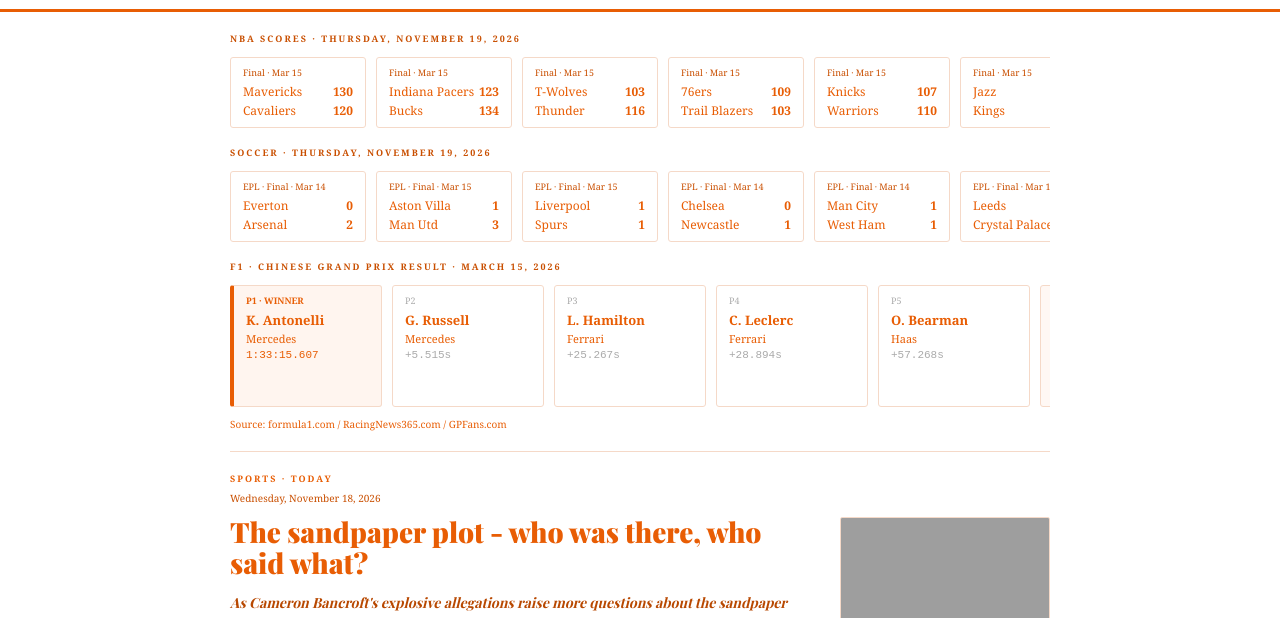
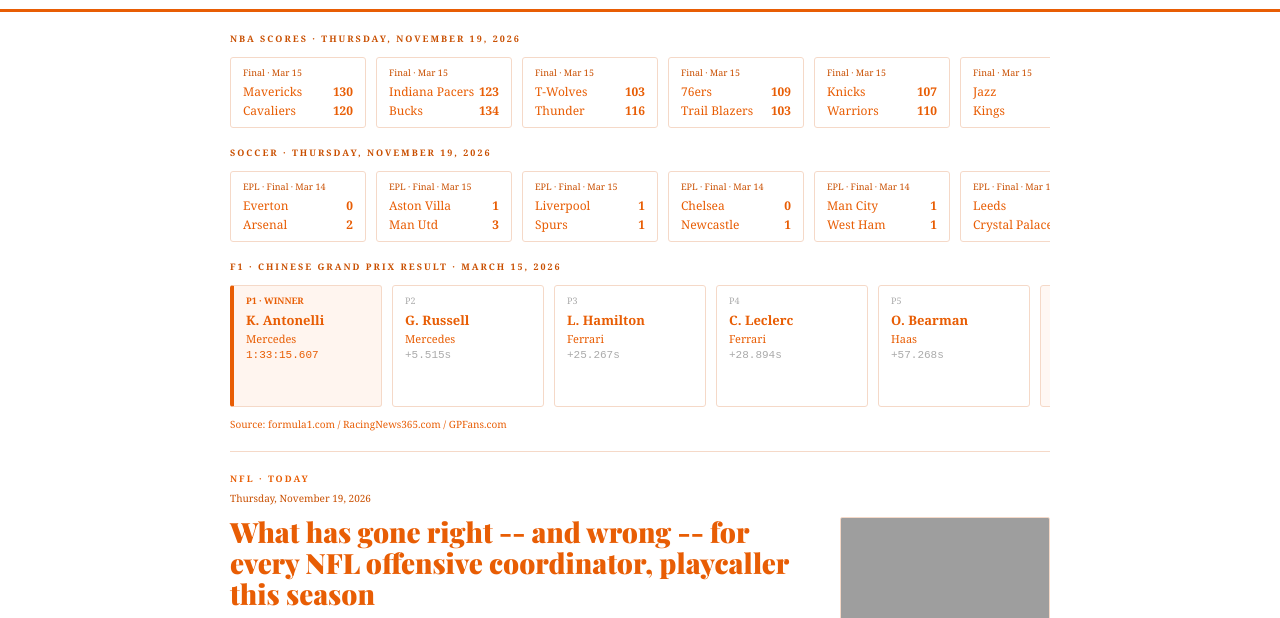
Before and after one commit to ashermorgan8811/Sports-news3, a plain HTML site: page index.html in a window 1280 px wide. Shown: the part 163-781 px from the top of the page. Drawn offline with nearby package versions, Linux system fonts and the light colour scheme; grey boxes are pictures that could not be loaded; a web font is replaced by a local one.

Commit message:
Daily update 2026-11-19 18:25 UTC

```diff
--- a/index.html
+++ b/index.html
@@ -207,7 +207,7 @@ function msUntilNext() {
 
 const DOY        = getEditionDay();
 const DATE_LABEL = getEditionLabel();
-const DATE_ISO = '2026-11-18'; // auto-updated 2026-11-18
+const DATE_ISO = '2026-11-19'; // auto-updated 2026-11-19
 function shuffle(arr) {
   const a = [...arr];
   let s = ((DOY + 1) * 2654435769) >>> 0;
@@ -322,17 +322,22 @@ const NCAA_1S = [
 ];
 
 const ALL_LEADS = [
-  {id:'live_0',tag:'NBA · Today',date:'Wednesday, November 18, 2026',query:'basketball nba arena game action',seed:322,headline:'NBA DFS: Top DraftKings, FanDuel daily Fantasy picks for Wednesday, Nov. 18 include James Harden',deck:'SportsLine\'s Mike McClure, a daily Fantasy pro with more than $2 million in winnings, gives optimal NBA DFS lineup advice for Wednesday...',body:['SportsLine\'s Mike McClure, a daily Fantasy pro with more than $2 million in winnings, gives optimal NBA DFS lineup advice for Wednesday','Source: CBS Sports.'],sources:[{o:'CBS Sports',d:'Live RSS feed'}]},
-  {id:'live_1',tag:'EPL · Today',date:'Wednesday, November 18, 2026',query:'soccer football stadium crowd match',seed:323,headline:'The tightest survival scrap for years? Why it\'s not too early to worry',deck:'The Premier League resumes on Saturday with Crystal Palace, Sunderland and Man Utd in the relegation zone. But is it too early to be worried...',body:['The Premier League resumes on Saturday with Crystal Palace, Sunderland and Man Utd in the relegation zone. But is it too early to be worried?','Source: BBC Sport.'],sources:[{o:'BBC Sport',d:'Live RSS feed'}]},
-  {id:'live_2',tag:'Sports · Today',date:'Wednesday, November 18, 2026',query:'sports arena crowd cheering',seed:324,headline:'The sandpaper plot - who was there, who said what?',deck:'As Cameron Bancroft\'s explosive allegations raise more questions about the sandpaper scandal, BBC Sport looks at who was there and what they...',body:['As Cameron Bancroft\'s explosive allegations raise more questions about the sandpaper scandal, BBC Sport looks at who was there and what they have said since.','Source: BBC Sport.'],sources:[{o:'BBC Sport',d:'Live RSS feed'}]}
+  {id:'live_0',tag:'NBA · Today',date:'Thursday, November 19, 2026',query:'basketball nba arena game action',seed:323,headline:'The hidden danger behind Luka Doncic\'s historic start﻿',deck:'Doncic is pushing the boundaries of basketball production. But could that actually hurt the Lakers\' title hopes?...',body:['Doncic is pushing the boundaries of basketball production. But could that actually hurt the Lakers\' title hopes?','Source: ESPN NBA.'],sources:[{o:'ESPN NBA',d:'Live RSS feed'}]},
+  {id:'live_1',tag:'F1 · Today',date:'Thursday, November 19, 2026',query:'formula 1 racing car track speed',seed:324,headline:'Verstappen dismisses biometric plan: \'People don\'t need to know my heart rate\'',deck:'Max Verstappen has said he will not give permission to Formula 1 and its new partner Whoop to broadcast his biometric data during races....',body:['Max Verstappen has said he will not give permission to Formula 1 and its new partner Whoop to broadcast his biometric data during races.','Source: ESPN F1.'],sources:[{o:'ESPN F1',d:'Live RSS feed'}]},
+  {id:'live_2',tag:'EPL · Today',date:'Thursday, November 19, 2026',query:'soccer football stadium crowd match',seed:325,headline:'After a decade of near misses, Man United finally get their man in Pochettino',deck:'After years of near misses and missed opportunities, Mauricio Pochettino is finally taking charge at Manchester United following a decade-lo...',body:['After years of near misses and missed opportunities, Mauricio Pochettino is finally taking charge at Manchester United following a decade-long pursuit.','Source: ESPN Soccer.'],sources:[{o:'ESPN Soccer',d:'Live RSS feed'}]},
+  {id:'live_3',tag:'NCAA · Today',date:'Thursday, November 19, 2026',query:'basketball college arena crowd',seed:326,headline:'Breaking down the Players Era 8 championship game between Houston and Kansas',deck:'It\'s a Big 12 showdown in Las Vegas. How did Houston and Kansas each get here, and how will they match up?...',body:['It\'s a Big 12 showdown in Las Vegas. How did Houston and Kansas each get here, and how will they match up?','Source: ESPN NCAAB.'],sources:[{o:'ESPN NCAAB',d:'Live RSS feed'}]},
+  {id:'live_4',tag:'NFL · Today',date:'Thursday, November 19, 2026',query:'american football stadium crowd field',seed:327,headline:'What has gone right -- and wrong -- for every NFL offensive coordinator, playcaller this season',deck:'Here\'s the good and the bad for each offensive coordinator or playcaller through Week 10, plus keys to their success the rest of the way....',body:['Here\'s the good and the bad for each offensive coordinator or playcaller through Week 10, plus keys to their success the rest of the way.','Source: ESPN NFL.'],sources:[{o:'ESPN NFL',d:'Live RSS feed'}]}
 ];
 
 const ALL_RECAPS = [
-  {id:'recap_0',tag:'NBA · Recap',date:'Wednesday, November 18, 2026',query:'basketball nba arena game action',seed:372,headline:'Big Ten Power Rankings: Playoff hopes, hot seats fuel pivotal final two weeks of season',teams:'',body:['From CFP hopefuls to coaches under scrutiny, every team enters the final stretch with something to prove'],km:'',sources:[{o:'CBS Sports',d:'Live RSS feed'}]},
-  {id:'recap_1',tag:'NBA · Recap',date:'Wednesday, November 18, 2026',query:'basketball nba arena game action',seed:373,headline:'With Kyle Shanahan and Brian Flores, Vikings-49ers will be a matchup for the modern NFL',teams:'',body:['The winner of the battle between Kyle Shanahan and Brian Flores could define what the NFL becomes schematically'],km:'',sources:[{o:'CBS Sports',d:'Live RSS feed'}]},
-  {id:'recap_2',tag:'EPL · Recap',date:'Wednesday, November 18, 2026',query:'soccer football stadium crowd match',seed:374,headline:'Joint-record six referee errors in last Premier League weekend',teams:'',body:['The Premier League\'s Key Match Incidents Panel rules there were six on-field errors in the last round of games - the joint-highest in one weekend.'],km:'',sources:[{o:'BBC Sport',d:'Live RSS feed'}]},
-  {id:'recap_3',tag:'Sports · Recap',date:'Wednesday, November 18, 2026',query:'sports arena crowd cheering',seed:375,headline:'Divide and conquer - now maverick Erasmus plans online watchalong',teams:'',body:['Rassie Erasmus is a serial offender when it comes to criticising officials, but he retains huge support in South Africa - and has unique plans for following his team\'s game against Ireland.'],km:'',sources:[{o:'BBC Sport',d:'Live RSS feed'}]},
-  {id:'recap_4',tag:'Sports · Recap',date:'Wednesday, November 18, 2026',query:'sports arena crowd cheering',seed:376,headline:'Duckett ton & impressive bowlers give England series win',teams:'',body:['England confidently sweep aside Australia in the third one-day international in Hobart to seal a statement series win.'],km:'',sources:[{o:'BBC Sport',d:'Live RSS feed'}]}
+  {id:'recap_0',tag:'NBA · Recap',date:'Thursday, November 19, 2026',query:'basketball nba arena game action',seed:373,headline:'Giannis, Bam put Bucks drama aside, \'on to the next thing\' after Heat win',teams:'',body:['Heat star Giannis Antetokounmpo said Wednesday night\'s win over the Bucks was like any other night, while Bam Adebayo said he has moved past his issues with Tyler Herro.'],km:'',sources:[{o:'ESPN NBA',d:'Live RSS feed'}]},
+  {id:'recap_1',tag:'NBA · Recap',date:'Thursday, November 19, 2026',query:'basketball nba arena game action',seed:374,headline:'Redick cites fatigue as Luka\'s shot goes cold, Lakers\' win streak ends at 9',teams:'',body:['Luka Doncic said his performance in Wednesday\'s loss to Utah, in which he shot 10-of-28 and had nine turnovers, was "unacceptable" as the Lakers\' win streak ended at nine.'],km:'',sources:[{o:'ESPN NBA',d:'Live RSS feed'}]},
+  {id:'recap_2',tag:'F1 · Recap',date:'Thursday, November 19, 2026',query:'formula 1 racing car track speed',seed:375,headline:'Lando Norris: F1\'s decision to race in Middle East \'not a concern\'',teams:'',body:['Lando Norris is confident Formula 1 bosses are not putting the sport\'s 2,000-strong travelling circus at risk by ending the season in the Middle East.'],km:'',sources:[{o:'ESPN F1',d:'Live RSS feed'}]},
+  {id:'recap_3',tag:'F1 · Recap',date:'Thursday, November 19, 2026',query:'formula 1 racing car track speed',seed:376,headline:'Bottas\' Cadillac signing to race in 2027 gives him \'peace\' after Herta \'noise\'',teams:'',body:['Valtteri Bottas has said the announcement of his contract extension with Cadillac on Wednesday felt necessary after "a bit too much noise" around his future in the past few weeks.'],km:'',sources:[{o:'ESPN F1',d:'Live RSS feed'}]},
+  {id:'recap_4',tag:'EPL · Recap',date:'Thursday, November 19, 2026',query:'soccer football stadium crowd match',seed:377,headline:'Barça\'s Deco keen for Liverpool to sign on-loan Araujo in $60M permanent deal',teams:'',body:['Barcelona sporting director Deco has said the Spanish champions would welcome the money if Liverpool decide to sign Ronald Araújo beyond his loan spell.'],km:'',sources:[{o:'ESPN Soccer',d:'Live RSS feed'}]},
+  {id:'recap_5',tag:'EPL · Recap',date:'Thursday, November 19, 2026',query:'soccer football stadium crowd match',seed:378,headline:'Culture, defence, Fernandes - Pochettino\'s priorities at Man Utd',teams:'',body:['Culture, defence and Bruno Fernandes - the key issues facing Mauricio Pochettino as he takes over as Manchester United boss.'],km:'',sources:[{o:'BBC Sport',d:'Live RSS feed'}]},
+  {id:'recap_6',tag:'NCAA · Recap',date:'Thursday, November 19, 2026',query:'basketball college arena crowd',seed:379,headline:'Houston takes down No. 1 Florida, but Sampson says no celebrating in November',teams:'',body:['Houston coach Kelvin Sampson isn\'t overreacting to November basketball, not even after his No. 8 Cougars toppled top-ranked Florida 86-76 on Wednesday night.'],km:'',sources:[{o:'ESPN NCAAB',d:'Live RSS feed'}]},
+  {id:'recap_7',tag:'NCAA · Recap',date:'Thursday, November 19, 2026',query:'basketball college arena crowd',seed:380,headline:'Florida vs. West Virginia prediction, odds: 2026 Players Era 8 picks for Thursday, Nov. 19 by proven model',teams:'',body:['SportsLine model reveals its college basketball picks for the No. 1 Florida Gators vs. West Virginia Mountaineers in the Players Era 8 third-place matchup'],km:'',sources:[{o:'CBS Sports',d:'Live RSS feed'}]}
 ];
 
 const ALL_STATS = [
```
